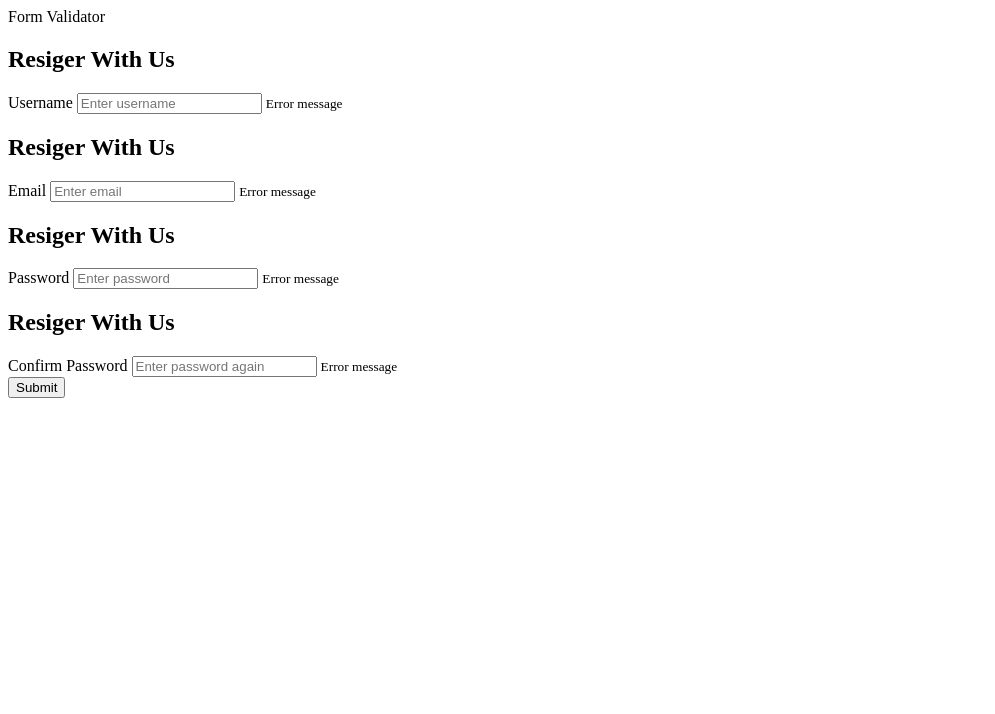
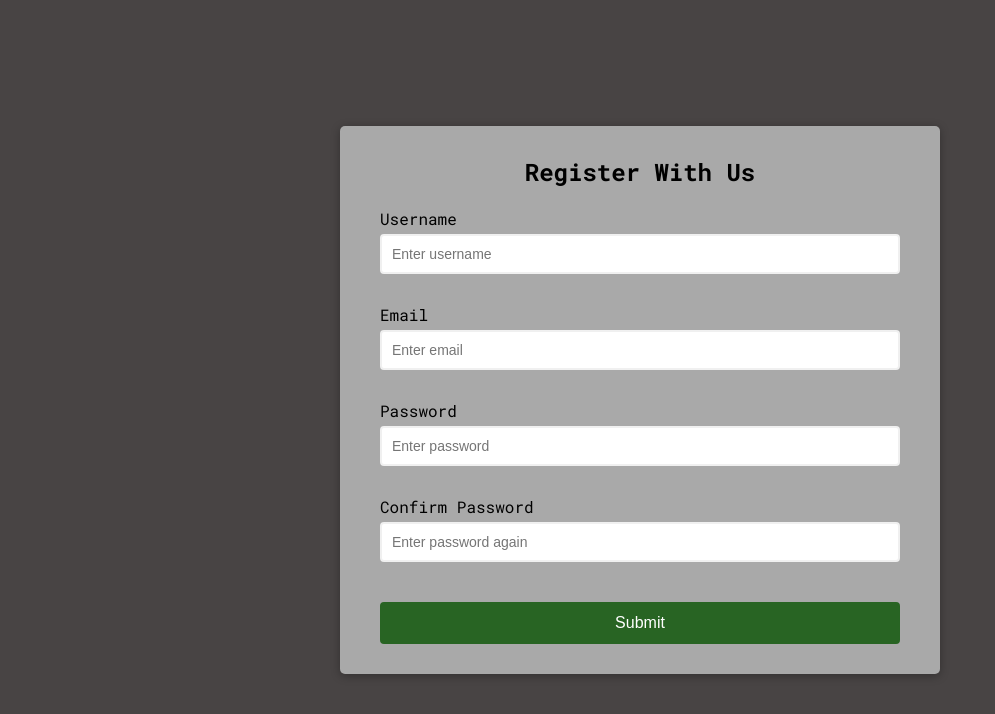
Before and after one commit to sjswan13/Form-Validation, a plain HTML site: page index.html in a window 1280 px wide. Shown: the whole page, without its empty margins (0-995 px from the left). Drawn offline with Linux system fonts and the light colour scheme.

Commit message:
form css and html fixes

```diff
--- a/index.html
+++ b/index.html
@@ -3,32 +3,32 @@
 <head>
   <meta charset="UTF-8">
   <meta name="viewport" content="width=device-width, initial-scale=1.0">
-  <link rel="'stylesheet" href="'style.css"
-  <title>Form Validator</title>
+  <link rel="stylesheet" href="style.css"
+  <title></title>
 </head>
 <body>
   <div class="container">
     <form id="form" class="form">
-      <h2>Resiger With Us</h2>
-      <div class="formcontrol">
+      <h2>Register With Us</h2>
+      <div class="form-control">
         <label for="username">Username</label>
         <input type="text" id="username" placeholder="Enter username">
         <small>Error message</small>
+      </div>
     <form id="form" class="form">
-      <h2>Resiger With Us</h2>
-      <div class="formcontrol">
+      <div class="form-control">
         <label for="email">Email</label>
         <input type="text" id="email" placeholder="Enter email">
         <small>Error message</small>
+      </div>
     <form id="form" class="form">
-      <h2>Resiger With Us</h2>
-      <div class="formcontrol">
+      <div class="form-control">
         <label for="password">Password</label>
         <input type="text" id="password" placeholder="Enter password">
         <small>Error message</small>
+      </div>
     <form id="form" class="form">
-      <h2>Resiger With Us</h2>
-      <div class="formcontrol">
+      <div class="form-control">
         <label for="password2">Confirm Password</label>
         <input type="text" id="password2" placeholder="Enter password again">
         <small>Error message</small>
--- a/style.css
+++ b/style.css
@@ -0,0 +1,96 @@
+@import url('https://fonts.googleapis.com/css2?family=Roboto+Mono:ital,wght@0,100..700;1,100..700&display=swap');
+
+:root {
+  --success-color:#2ecc71;
+  --error-color:#e743c3;
+}
+
+*{
+  box-sizing: border-box;
+}
+
+body{
+  background-color:rgb(72, 68, 68);
+  font-family: 'Roboto Mono', roboto-mono;
+  display: flex;
+  align-items: center;
+  justify-content: center;
+  min-height: 100vh;
+  margin: 0;
+}
+
+.container {
+  background-color:darkgray;
+  border-radius: 5px;
+  box-shadow: 0 2px 10px rgba(0,0,0,0.3);
+  width: 600px;
+}
+
+h2 {
+  text-align: center;
+  margin: 0 0 20px;
+}
+
+.form {
+  padding: 30px 40px;
+}
+
+.form-control {
+  margin-bottom: 10px;
+  padding-bottom: 20px;
+  position: relative;
+}
+
+.form-control label {
+  color: 777;
+  display: block;
+  margin-bottom: 5px;
+}
+
+.form-control input {
+  border: 2px solid #f0f0f0;
+  border-radius: 4px;
+  display: block;
+  width: 100%;
+  padding: 10px;
+  font-size: 14px;
+}
+
+.form-control input:focus {
+  outline: 0;
+  border-color: #777;
+}
+
+.form-control.success input {
+  border-color: var(--success-color);
+}
+
+.form-control.error input {
+  border-color: var(--error-color);
+}
+
+.form-control small {
+  color: var(--error-color);
+  position: absolute;
+  bottom: 0;
+  left: 0;
+  visibility: hidden;
+  display: none;
+}
+
+.form-control.error small {
+  visibility: visible;
+}
+
+.form button {
+  cursor: pointer;
+  background-color: #286423;
+  border: 2px solid #286423;
+  border-radius: 4px;
+  color: white;
+  display: block;
+  font-size: 16px;
+  padding: 10px;
+  margin-top: 20px;
+  width: 100%;
+}
```
